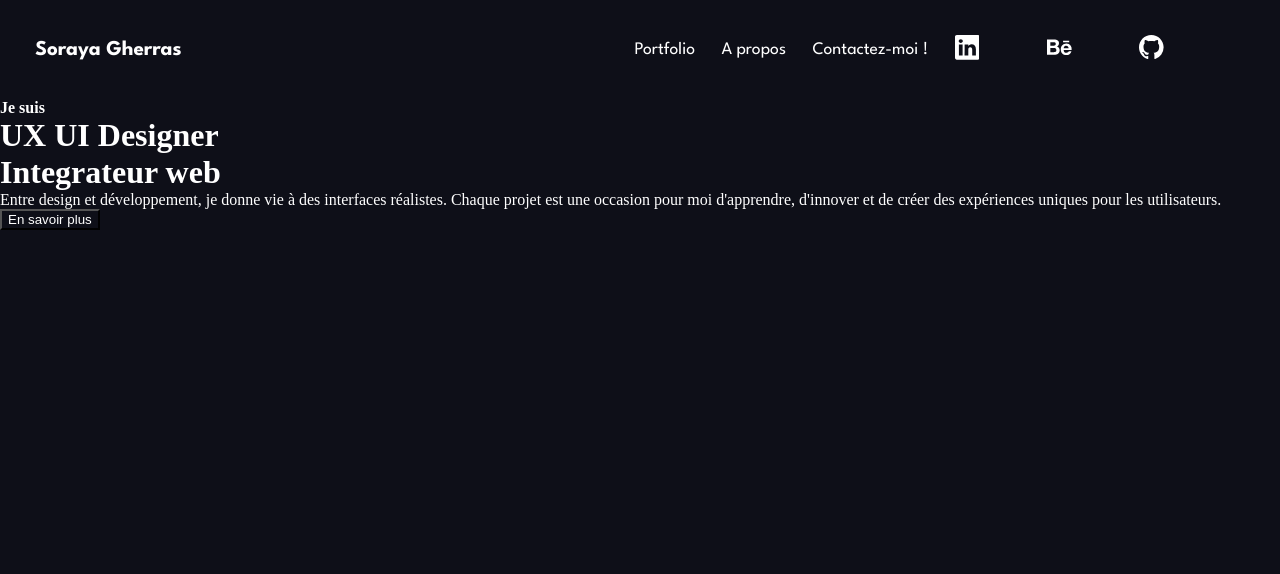
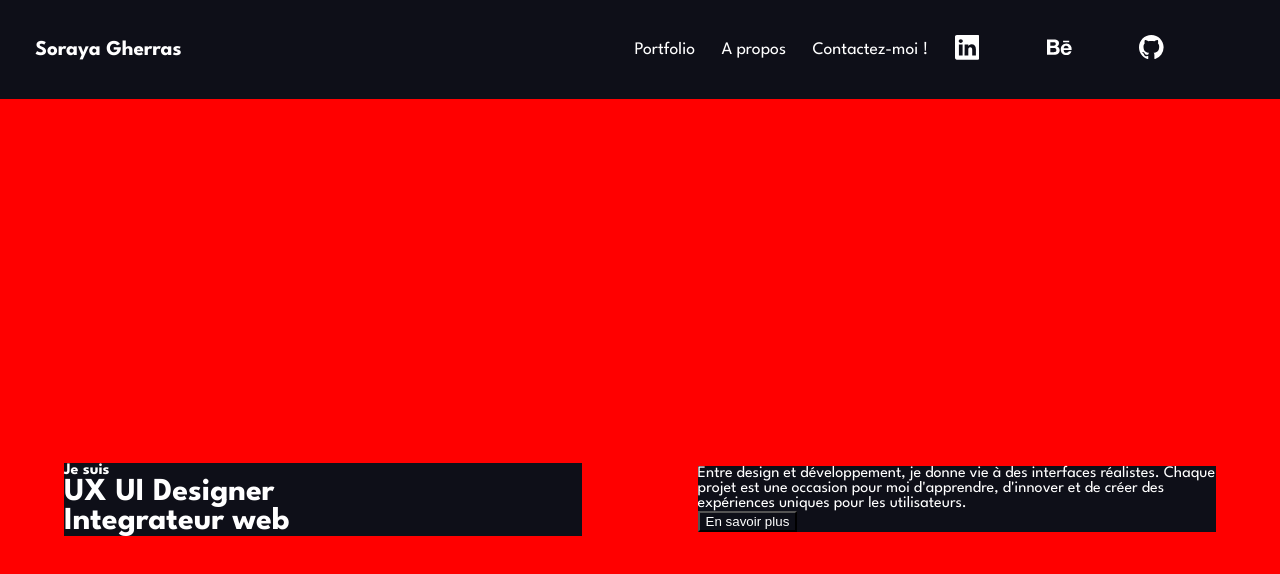
Before and after one commit to Assoghe/portfolionew, a React (Vite) app: page / in a window 1280 px wide. Shown: the top 574 px of the page. Built offline with nearby package versions, Linux system fonts and the light colour scheme.

Commit message:
Portfo-Hero > HeroSection > Layout (affine)

```diff
--- a/src/pages/Portfolio/HeroSection.tsx
+++ b/src/pages/Portfolio/HeroSection.tsx
@@ -1,8 +1,8 @@
-import React from 'react'
+import { styled } from 'styled-components'
 
 function HeroSection() {
   return (
-    <>
+    <HeroStyled>
     <div className='bloc-title'>
       <h4>Je suis </h4>
       <h1> UX UI Designer <br/> Integrateur web</h1>
@@ -12,8 +12,29 @@ function HeroSection() {
         <p> Entre design et développement, je donne vie à des interfaces réalistes. Chaque projet est une occasion pour moi d'apprendre, d'innover et de créer des expériences uniques pour les utilisateurs.</p>
         <a href="/about"> <button> En savoir plus </button></a>
     </div>
-    </>
+    </HeroStyled>
   )
 }
 
-export default HeroSection
+const HeroStyled = styled.div`
+    max-width: 100%;
+    height: 100vh;
+    background: red;
+    font-family: 'Spartan';
+    align-items: center;
+    display: flex;
+    padding: 0 5%;
+    justify-content: space-between;
+
+
+
+    .bloc-title {
+        width: 45%;
+    }
+
+    .bloc-paragraph {
+        width: 45%;
+    }
+`
+
+export default HeroSection;
```
